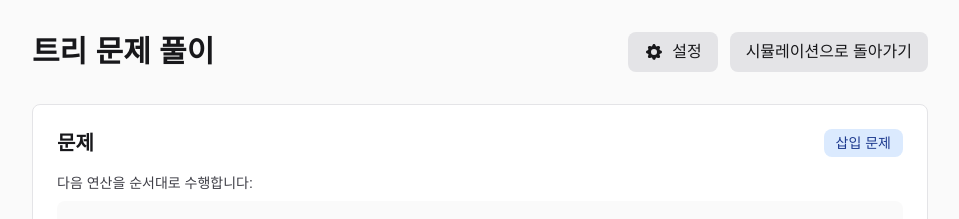
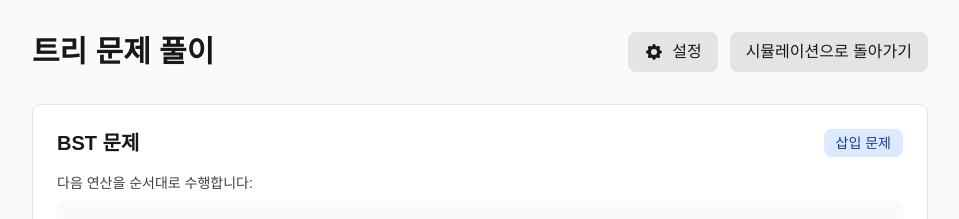
Before and after one commit to GoGangH/tree-helper, a Next.js app: page /practice in a window 1280 px wide. Both pictures are taken after a click on the button "새 문제 생성". Shown: the top 219 px of the page, without its empty margins (160-1119 px from the left). Built offline with nearby package versions, Linux system fonts and the light colour scheme.

Commit message:
fix: 문제 타입 표기

```diff
--- a/views/Practice/index.tsx
+++ b/views/Practice/index.tsx
@@ -83,8 +83,23 @@ export default function PracticeView() {
     router.push(`/?${params.toString()}`);
   };
 
-  const getAnswerFormat = () => {
-    if (treeType === "BST" || treeType === "AVL") {
+  const getTreeTypeName = (type: TreeType) => {
+    switch (type) {
+      case "BST":
+        return "BST";
+      case "AVL":
+        return "AVL";
+      case "BTree":
+        return "B-트리";
+      case "BPlusTree":
+        return "B+ 트리";
+      default:
+        return "";
+    }
+  };
+
+  const getAnswerFormat = (type: TreeType) => {
+    if (type === "BST" || type === "AVL") {
       return (
         <div className="text-sm text-zinc-600 dark:text-zinc-400">
           <p className="font-medium mb-1">답안 형식:</p>
@@ -168,7 +183,7 @@ export default function PracticeView() {
           <div className="bg-white dark:bg-zinc-900 rounded-lg p-6 border border-zinc-200 dark:border-zinc-800">
             <div className="flex items-center justify-between mb-4">
               <h2 className="text-xl font-bold text-zinc-900 dark:text-zinc-100">
-                문제
+                {getTreeTypeName(problem.treeType)} 문제
               </h2>
               <div className="px-3 py-1 bg-blue-100 dark:bg-blue-900/30 text-blue-900 dark:text-blue-100 rounded-lg text-sm font-medium">
                 {operationType === "insert" ? "삽입 문제" : "삭제 문제"}
@@ -220,7 +235,7 @@ export default function PracticeView() {
 
             {/* 답안 형식 안내 */}
             <div className="mb-6 p-4 bg-blue-50 dark:bg-blue-950/30 border border-blue-200 dark:border-blue-800 rounded-lg">
-              {getAnswerFormat()}
+              {getAnswerFormat(problem.treeType)}
             </div>
 
             {/* 답안 입력 */}
```
